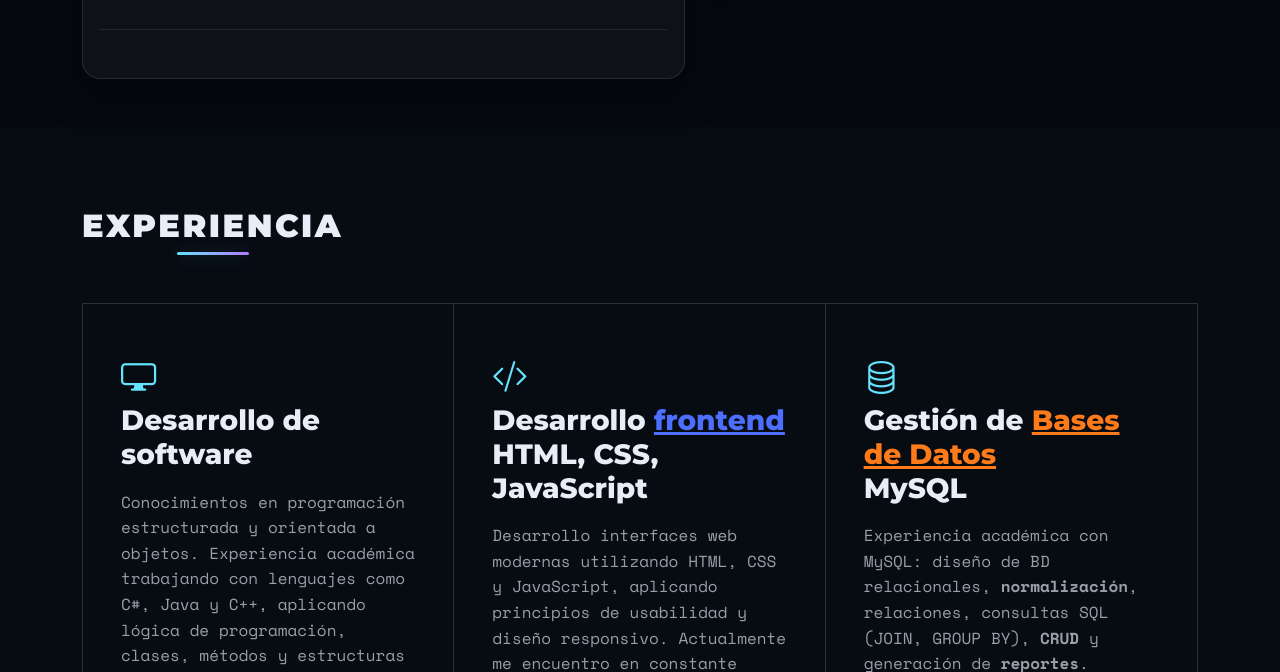
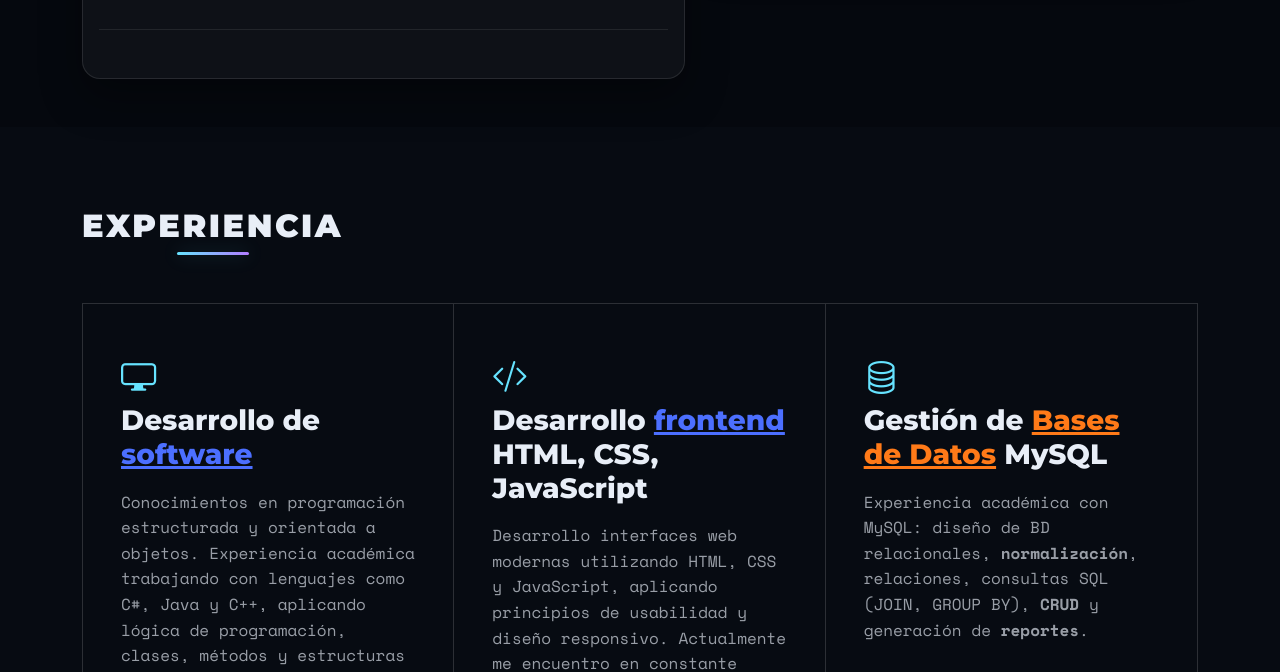
Before and after one commit to 202400248-hash/202400248-hash.portafolio.github.io, a plain HTML site: page index.html in a window 1280 px wide. Shown: the part 1296-1968 px from the top of the page. Drawn offline with nearby package versions, Linux system fonts and the light colour scheme.

```diff
--- a/index.html
+++ b/index.html
@@ -771,7 +771,7 @@
         <div class="exp-card">
           <i class="bi bi-display exp-icon"></i>
 
-          <h3>Desarrollo de software</h3>
+          <h3>Desarrollo de <span class="accent">software</span></h3>
 
           <p>
             Conocimientos en programación estructurada y orientada a objetos.
@@ -804,7 +804,7 @@
           <i class="bi bi-database exp-icon"></i>
 
           <h3>
-            Gestión de <span class="accent2">Bases de Datos</span><br>
+            Gestión de <span class="accent2">Bases de Datos</span>
             MySQL
           </h3>
 
```
Also changed, not shown: assets/img/yo .jpeg (added), assets/img/yo.jpeg (deleted).
